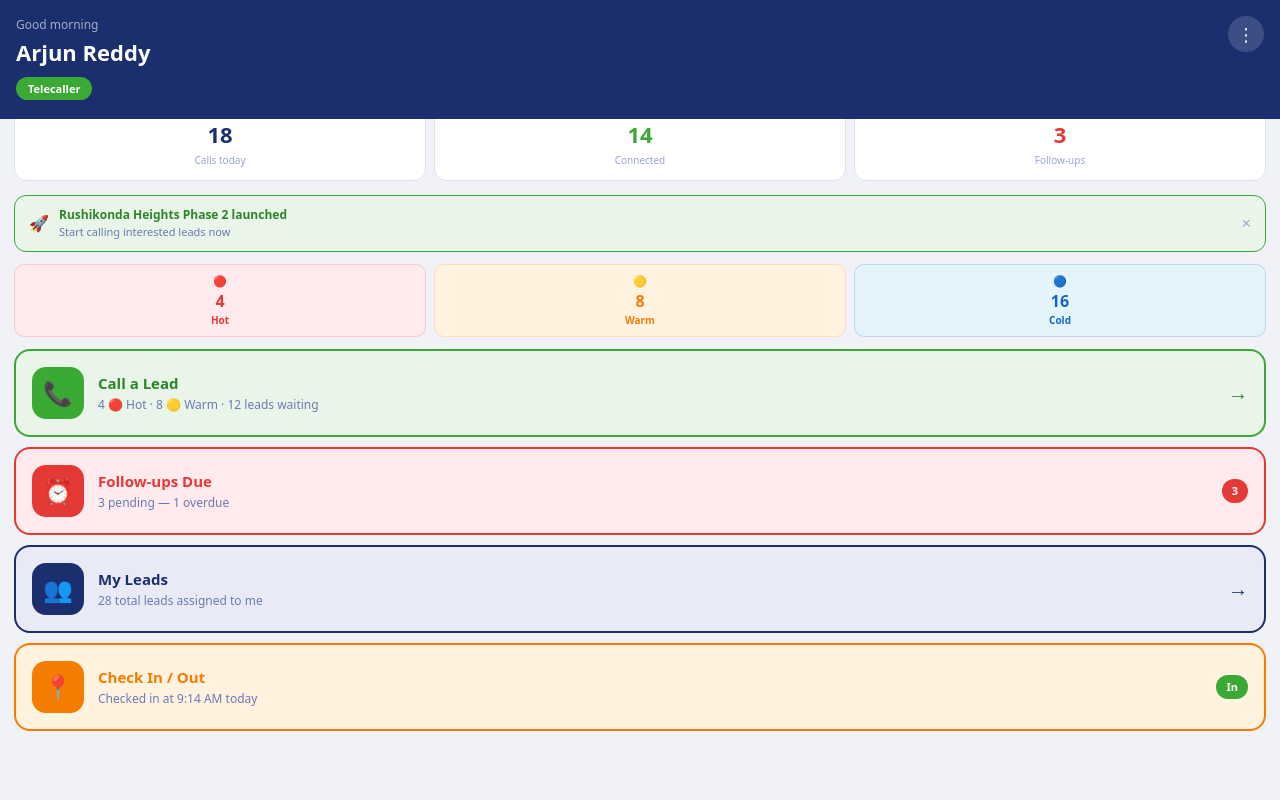
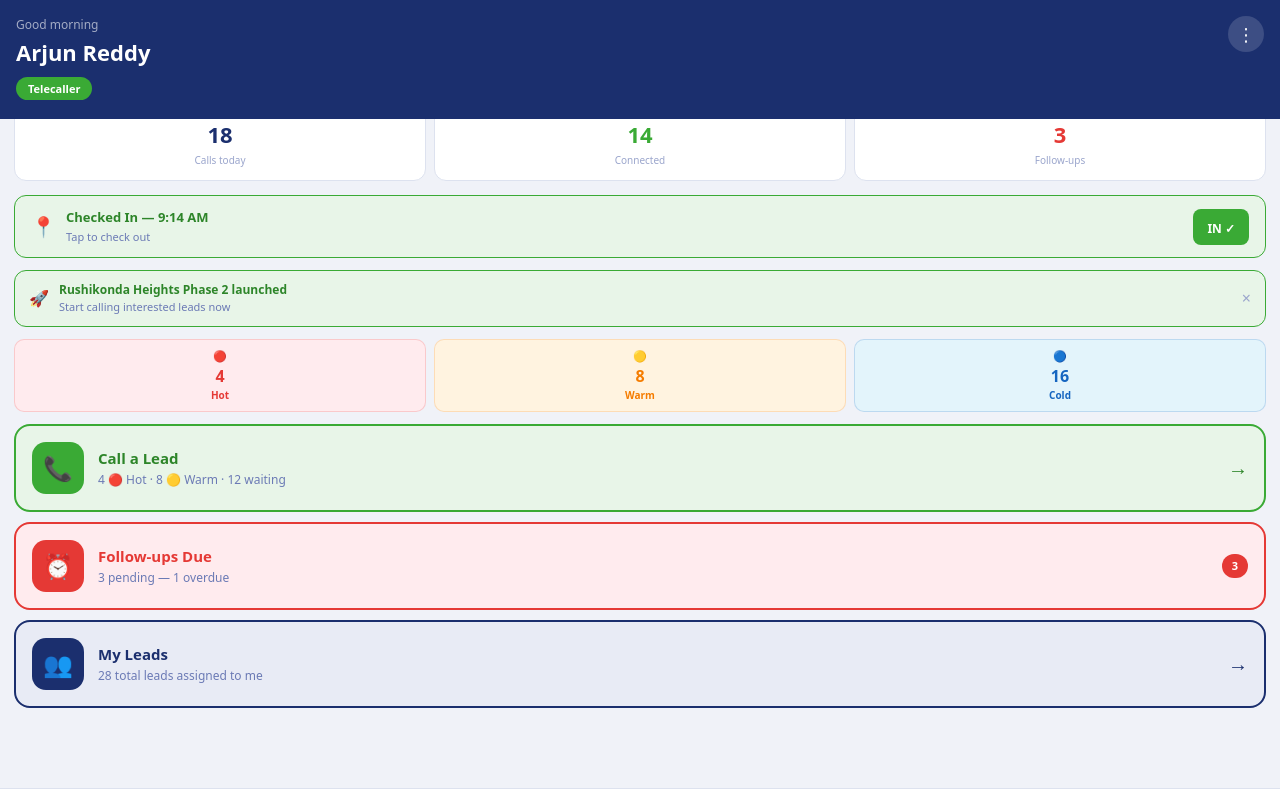
Before and after one commit to chakradhartatikonda27-art/squarefeet-crm, a Next.js app: page /telecaller/home in a window 1280 px wide. Built offline with nearby package versions, Linux system fonts and the light colour scheme.

Commit message:
telecaller home - check in status bar moved to top

```diff
--- a/app/telecaller/home/page.tsx
+++ b/app/telecaller/home/page.tsx
@@ -6,6 +6,7 @@ export default function TelecallerHome() {
   const router = useRouter();
   const [showMenu, setShowMenu] = useState(false);
   const [dismissedAnn, setDismissedAnn] = useState(false);
+  const [checkedIn, setCheckedIn] = useState(true);
 
   return (
     <div style={{minHeight: '100dvh', background: '#F0F2F8', display: 'flex', flexDirection: 'column'}}>
@@ -59,6 +60,32 @@ export default function TelecallerHome() {
 
       <div style={{flex: 1, padding: '14px', overflowY: 'auto', paddingBottom: '80px'}}>
 
+        {/* Check In/Out Status Bar */}
+        <div onClick={() => router.push('/telecaller/attendance')}
+          style={{background: checkedIn ? '#E8F5E8' : '#FFEBEE', borderRadius: '12px',
+                  padding: '12px 16px', marginBottom: '12px', cursor: 'pointer',
+                  border: `1.5px solid ${checkedIn ? '#3AAA35' : '#E53935'}`,
+                  display: 'flex', alignItems: 'center', justifyContent: 'space-between'}}>
+          <div style={{display: 'flex', alignItems: 'center', gap: '10px'}}>
+            <span style={{fontSize: '20px'}}>📍</span>
+            <div>
+              <div style={{fontSize: '13px', fontWeight: '700',
+                           color: checkedIn ? '#2D8529' : '#E53935'}}>
+                {checkedIn ? 'Checked In — 9:14 AM' : 'Not Checked In'}
+              </div>
+              <div style={{fontSize: '11px', color: '#6B7AB5', marginTop: '1px'}}>
+                {checkedIn ? 'Tap to check out' : 'Tap to check in now'}
+              </div>
+            </div>
+          </div>
+          <div style={{background: checkedIn ? '#3AAA35' : '#E53935', borderRadius: '8px',
+                       padding: '6px 14px'}}>
+            <span style={{fontSize: '12px', fontWeight: '800', color: 'white'}}>
+              {checkedIn ? 'IN ✓' : 'OUT'}
+            </span>
+          </div>
+        </div>
+
         {/* Announcement Banner — compact */}
         {!dismissedAnn && (
           <div style={{background: '#E8F5E8', borderRadius: '12px', padding: '10px 14px',
@@ -80,7 +107,7 @@ export default function TelecallerHome() {
           </div>
         )}
 
-        {/* Score Summary — 3 small pills */}
+        {/* Score Pills */}
         <div style={{display: 'flex', gap: '8px', marginBottom: '12px'}}>
           {[
             {icon: '🔴', label: 'Hot', count: 4, color: '#E53935', bg: '#FFEBEE'},
@@ -97,7 +124,7 @@ export default function TelecallerHome() {
           ))}
         </div>
 
-        {/* 4 Big Action Buttons */}
+        {/* 3 Main Action Buttons — removed attendance */}
         <div style={{display: 'flex', flexDirection: 'column', gap: '10px'}}>
 
           <button onClick={() => router.push('/telecaller/call')}
@@ -111,7 +138,7 @@ export default function TelecallerHome() {
             <div style={{flex: 1, textAlign: 'left'}}>
               <div style={{fontSize: '15px', fontWeight: '800', color: '#2D8529'}}>Call a Lead</div>
               <div style={{fontSize: '12px', color: '#6B7AB5', marginTop: '2px'}}>
-                4 🔴 Hot · 8 🟡 Warm · 12 leads waiting
+                4 🔴 Hot · 8 🟡 Warm · 12 waiting
               </div>
             </div>
             <span style={{fontSize: '20px', color: '#2D8529'}}>→</span>
@@ -127,7 +154,9 @@ export default function TelecallerHome() {
             </div>
             <div style={{flex: 1, textAlign: 'left'}}>
               <div style={{fontSize: '15px', fontWeight: '800', color: '#E53935'}}>Follow-ups Due</div>
-              <div style={{fontSize: '12px', color: '#6B7AB5', marginTop: '2px'}}>3 pending — 1 overdue</div>
+              <div style={{fontSize: '12px', color: '#6B7AB5', marginTop: '2px'}}>
+                3 pending — 1 overdue
+              </div>
             </div>
             <span style={{fontSize: '11px', fontWeight: '800', padding: '4px 10px',
                           borderRadius: '20px', background: '#E53935', color: 'white'}}>3</span>
@@ -149,23 +178,6 @@ export default function TelecallerHome() {
             <span style={{fontSize: '20px', color: '#1B2F6E'}}>→</span>
           </button>
 
-          <button onClick={() => router.push('/telecaller/attendance')}
-            style={{width: '100%', display: 'flex', alignItems: 'center', gap: '14px',
-                    padding: '16px', borderRadius: '16px', border: '2px solid #F57C00',
-                    background: '#FFF3E0', cursor: 'pointer'}}>
-            <div style={{width: '52px', height: '52px', borderRadius: '14px', background: '#F57C00',
-                         display: 'flex', alignItems: 'center', justifyContent: 'center', flexShrink: 0}}>
-              <span style={{fontSize: '24px'}}>📍</span>
-            </div>
-            <div style={{flex: 1, textAlign: 'left'}}>
-              <div style={{fontSize: '15px', fontWeight: '800', color: '#F57C00'}}>Check In / Out</div>
-              <div style={{fontSize: '12px', color: '#6B7AB5', marginTop: '2px'}}>
-                Checked in at 9:14 AM today
-              </div>
-            </div>
-            <span style={{fontSize: '11px', fontWeight: '800', padding: '4px 10px',
-                          borderRadius: '20px', background: '#3AAA35', color: 'white'}}>In</span>
-          </button>
         </div>
       </div>
 
```
